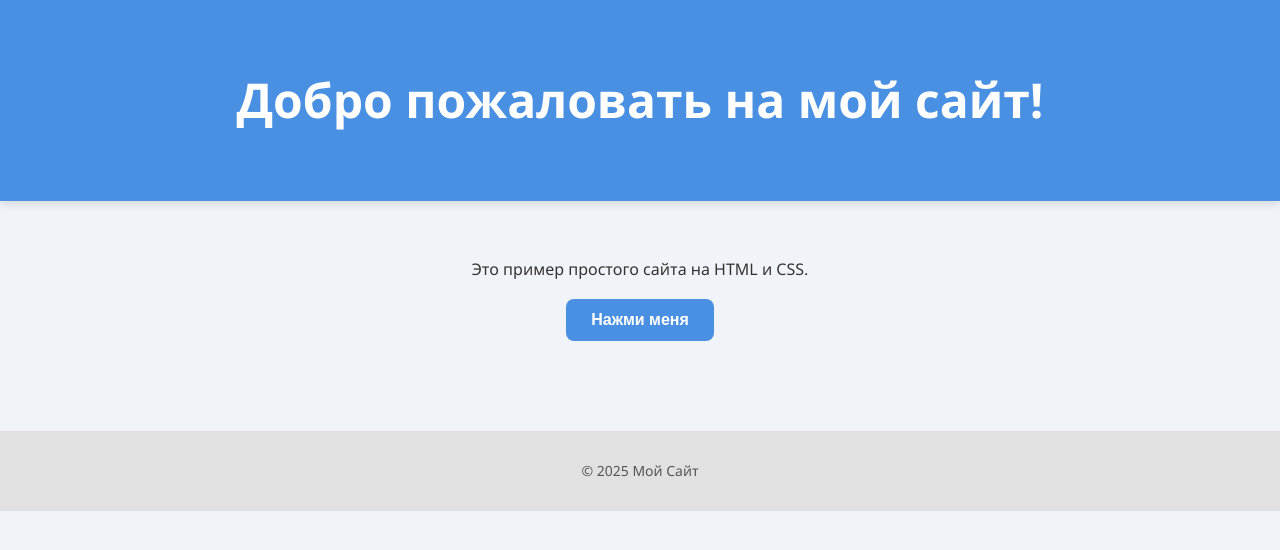
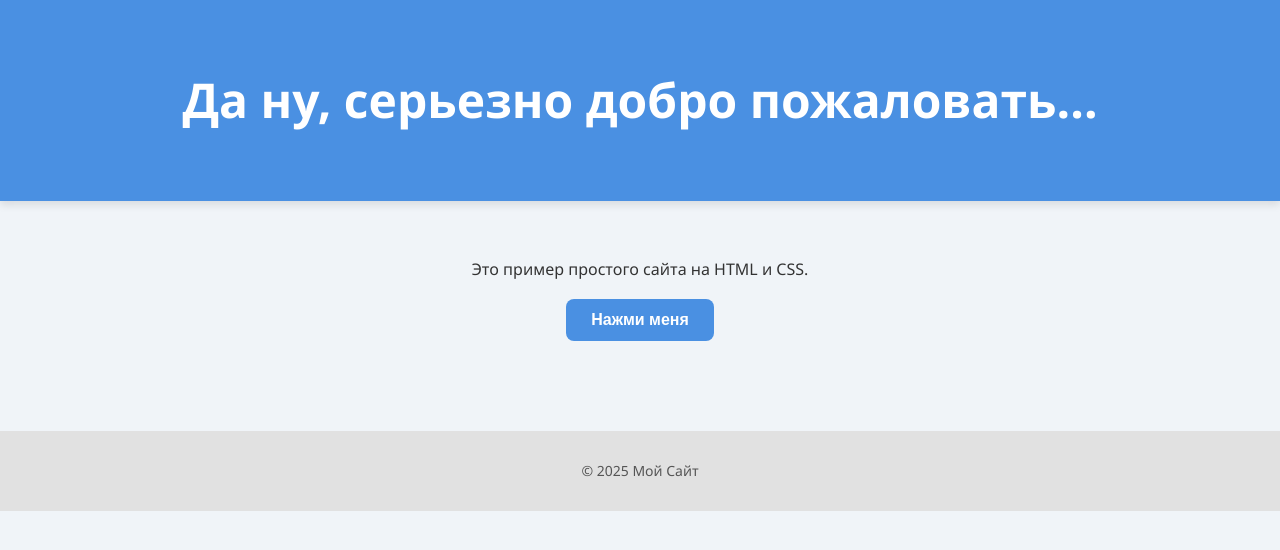
Before and after one commit to MatveyKul/first-project, a plain HTML site: page index.html in a window 1280 px wide. Drawn offline with Linux system fonts and the light colour scheme.

Commit message:
Обновление HTML

```diff
--- a/index.html
+++ b/index.html
@@ -8,7 +8,7 @@
 </head>
 <body>
     <header>
-        <h1>Добро пожаловать на мой сайт!</h1>
+        <h1>Да ну, серьезно добро пожаловать...</h1>
     </header>
     <main>
         <p>Это пример простого сайта на HTML и CSS.</p>
```
